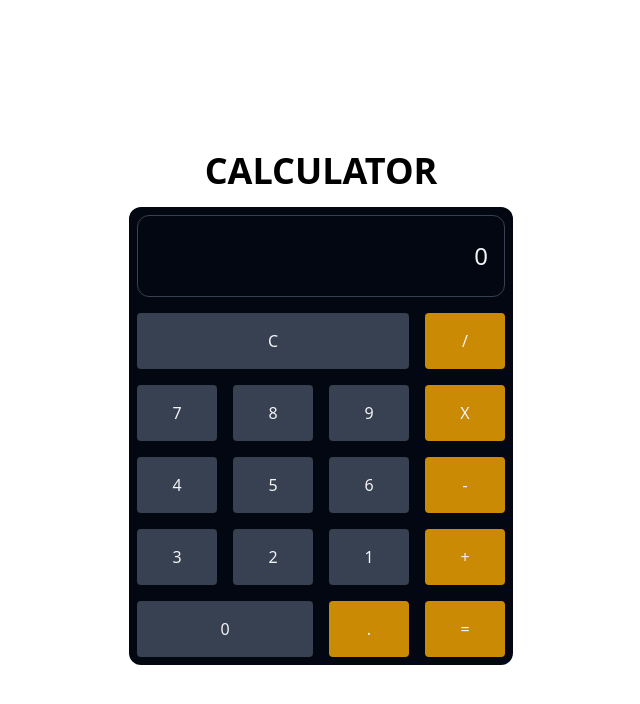
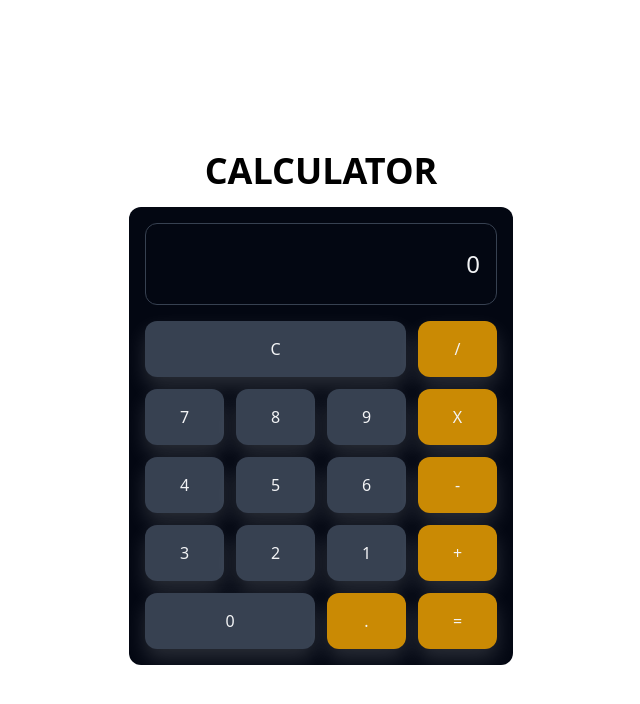
Before and after one commit to ecali/angular-calc, an Angular app: page / in a window 1280 px wide. Shown: the top 704 px of the page, without its empty margins (319-959 px from the left). Built offline with nearby package versions, Linux system fonts and the light colour scheme.

Commit message:
fix style

```diff
--- a/src/app/shared/calculator/calculator.component.html
+++ b/src/app/shared/calculator/calculator.component.html
@@ -2,12 +2,12 @@
   <div class="text-center my-4 md:block hidden">
     <h1 class="text-4xl font-bold uppercase">{{title}}</h1>
   </div>
-  <div class="flex flex-col w-96 gap-4 bg-gray-950 rounded-xl p-2">
+  <div class="flex flex-col w-96 gap-4 bg-gray-950 rounded-xl p-4">
     <div class="rounded-xl overflow-x-hidden px-4 py-6 border text-2xl text-gray-100 border-gray-700 flex items-end flex-col">
       <p class="text-xs">{{history.join(' ')}}</p>
       {{displayNumber}}
     </div>
-    <div class="grid grid-cols-4 gap-4">
+    <div class="grid grid-cols-4 gap-3">
       <app-calculator-button (click)="clear()" class="col-span-3" label="C"></app-calculator-button>
       <app-calculator-button (click)="pressKey('/')" variant="yellow" label="/"></app-calculator-button>
       <app-calculator-button (click)="pressKey('7')" label="7"></app-calculator-button>
--- a/src/app/shared/ui/calculator-button/calculator-button.component.ts
+++ b/src/app/shared/ui/calculator-button/calculator-button.component.ts
@@ -13,7 +13,7 @@ export class CalculatorButtonComponent {
   @Input({required: false}) variant: 'gray' | 'yellow' = 'gray';
 
   getStyle = () => {
-    return 'w-full px-6 py-4 rounded bg-gray-700 text-gray-100'.concat(' ', this.variant === 'gray' ? 'bg-gray-700' : 'bg-yellow-600')
+    return 'hover:scale-105 w-full drop-shadow-[0_10px_10px_rgba(255,255,255,0.15)] px-4 py-4 rounded-xl bg-gray-700 text-gray-100'.concat(' ', this.variant === 'gray' ? 'bg-gray-700' : 'bg-yellow-600')
   }
 
 }
```
